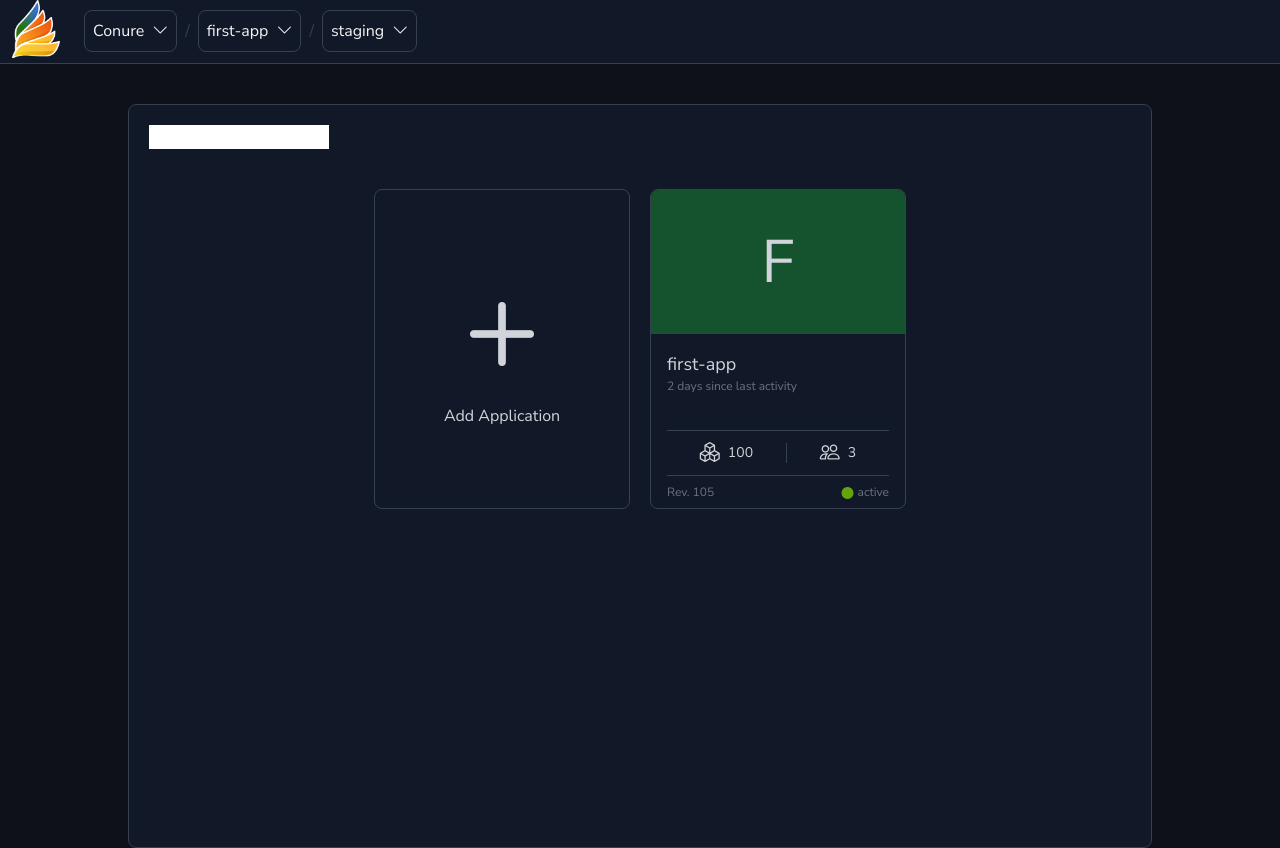
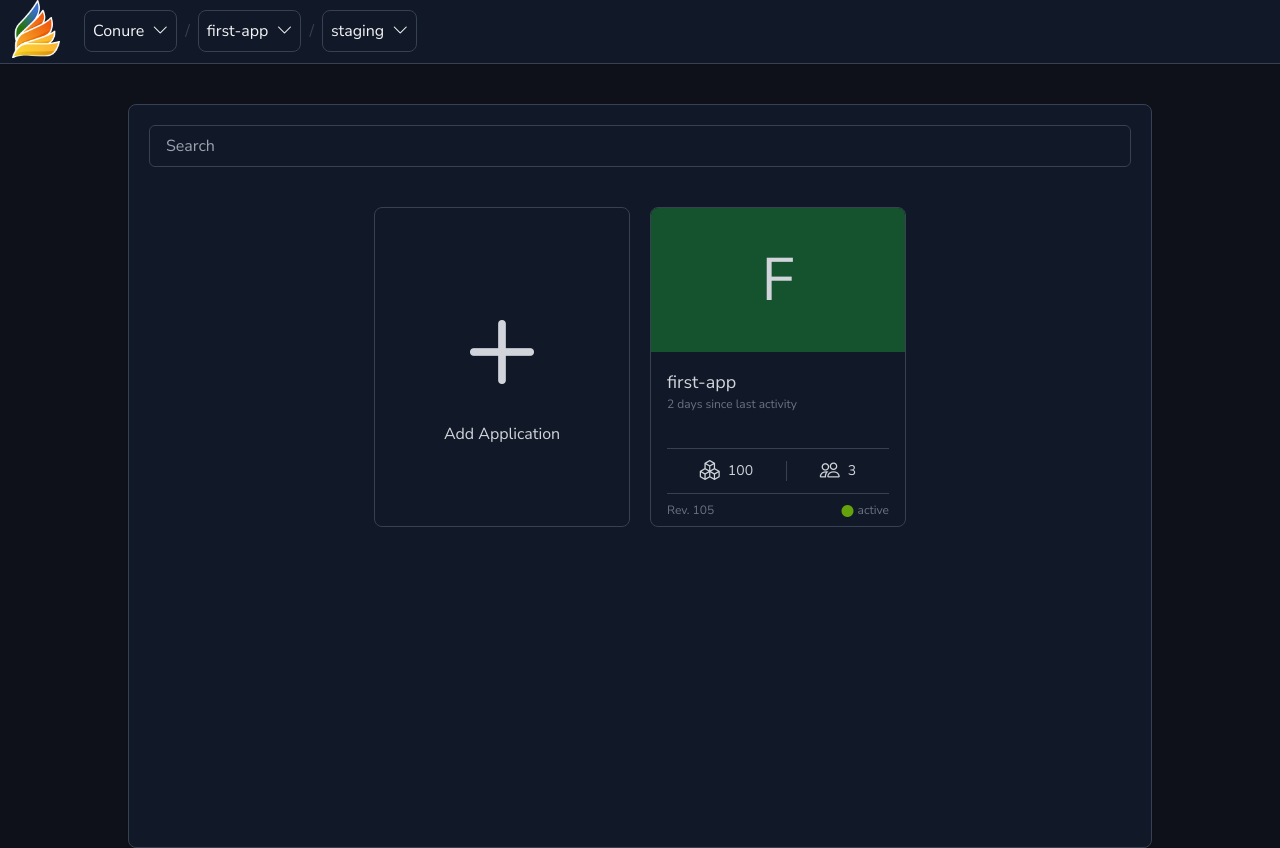
Before and after one commit to coffeenights/conure-frontend, a Vue app: page /applications in a window 1280 px wide. Built offline with nearby package versions, Linux system fonts and the light colour scheme; no server answers.

Commit message:
feat: use cursor pointer in the app cards

```diff
--- a/src/views/Applications.vue
+++ b/src/views/Applications.vue
@@ -12,14 +12,14 @@ console.log()
 <template>
 <div class="content-wrapper">
     <div class="p-5">
-        <input type="search" />
+        <input placeholder="Search" class="w-full pt-2 pb-2 pl-4 pr-4 rounded-md bg-transparent border dark:border-gray-700 border-gray-200" type="search" />
     </div>
     <div class="flex flex-row flex-wrap items-center justify-center gap-5 p-5">
-        <div class="border border-gray-200 dark:bg-gray-900 min-h-[20em] w-64 dark:border-gray-700 shrink-0 rounded-lg flex flex-col items-center justify-center dark:text-gray-300 text-gray-700">
+        <div class="cursor-pointer border border-gray-200 dark:bg-gray-900 min-h-[20em] w-64 dark:border-gray-700 shrink-0 rounded-lg flex flex-col items-center justify-center dark:text-gray-300 text-gray-700">
             <span class="bi-plus text-9xl"></span>
             <p>Add Application</p>
         </div>
-        <div class="border border-gray-200 dark:border-gray-700 dark:bg-gray-900 h-[20em] w-64 shrink-0 rounded-lg flex flex-col dark:text-gray-300 text-gray-700 overflow-hidden">
+        <div class="cursor-pointer border border-gray-200 dark:border-gray-700 dark:bg-gray-900 h-[20em] w-64 shrink-0 rounded-lg flex flex-col dark:text-gray-300 text-gray-700 overflow-hidden">
             <div class="bg-green-900 min-h-[9em] min-w-full flex flex-row justify-center items-center">
                 <span class="text-6xl text-gray-300">F</span>
             </div>
```
